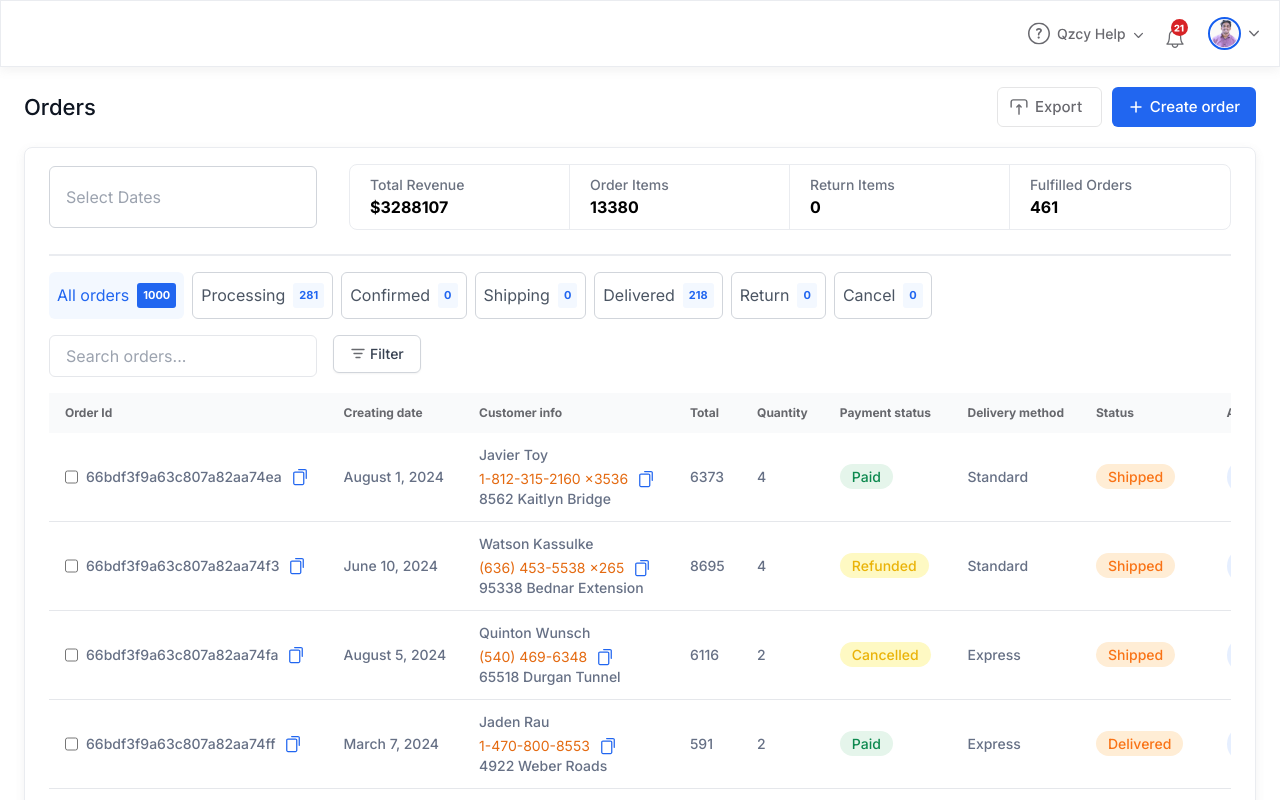
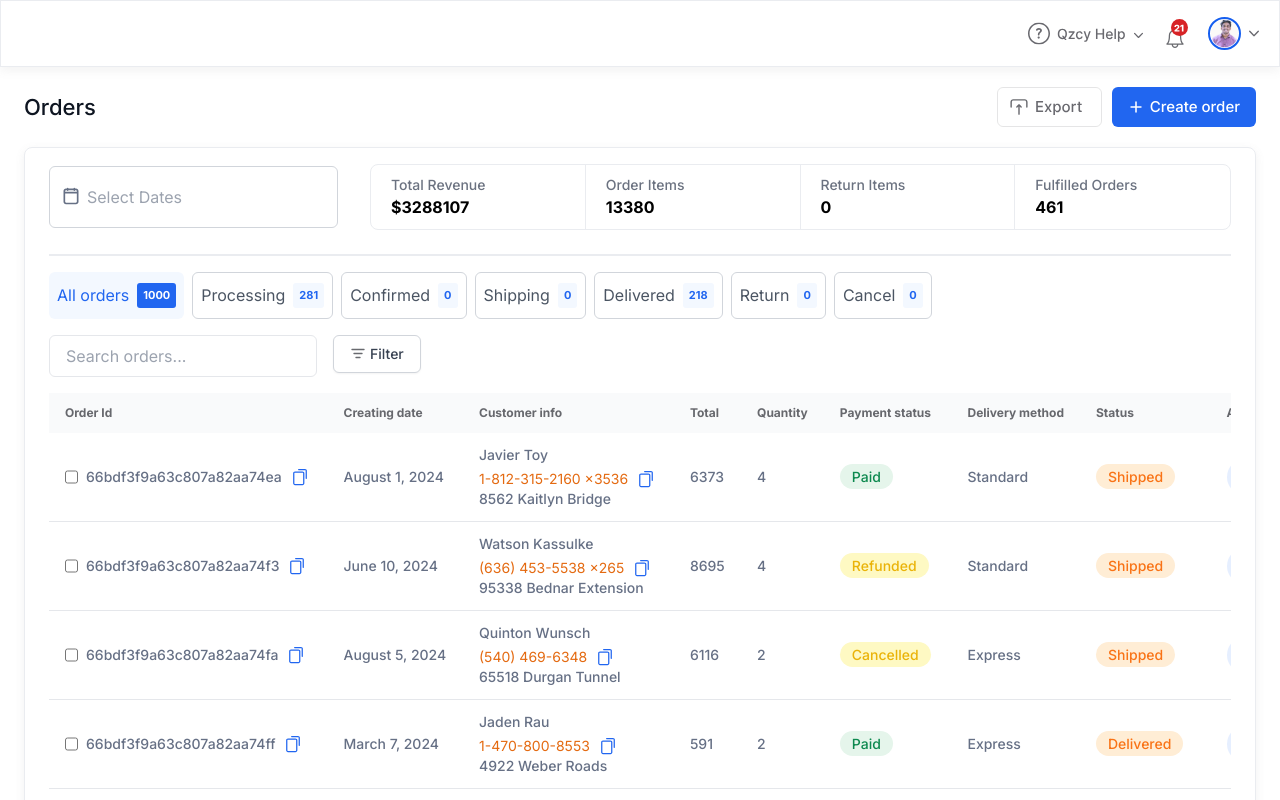
Before and after one commit to tanmoypaul1005/qzency, a Next.js app: page / in a window 1280 px wide. Shown: the top 800 px of the page. Built offline with nearby package versions, Linux system fonts and the light colour scheme.

Commit message:
refactor: Add calendar icon to OrderDatePicker component

```diff
--- a/app/components/filter/OrderDatePicker.js
+++ b/app/components/filter/OrderDatePicker.js
@@ -1,13 +1,15 @@
 /* eslint-disable react-hooks/exhaustive-deps */
 "use client"
 import { useOrderStore } from '@/store/ordersStore';
-import React, { useState,useEffect } from 'react';
+import { iCalender } from '@/util/imageImports';
+import Image from 'next/image';
+import React, { useState, useEffect } from 'react';
 import DatePicker from 'react-datepicker';
 import 'react-datepicker/dist/react-datepicker.css';
 
 const OrderDatePicker = () => {
 
-    const {selectDate,setSelectDate, tampOrdersList, setOrderList } = useOrderStore();
+    const { selectDate, setSelectDate, tampOrdersList, setOrderList } = useOrderStore();
 
     useEffect(() => {
         if (selectDate) {
@@ -27,13 +29,18 @@ const OrderDatePicker = () => {
     };
 
     return (
+        <div className="relative">
             <DatePicker
                 selected={selectDate}
                 onChange={handleDateChange}
                 placeholderText="Select Dates"
                 dateFormat="MM/dd/yyyy"
-        className="px-4 py-[18px] text-gray-700 border border-gray-300 rounded-md focus:outline-none "
+                className="pr-4 pl-[37px] py-[18px] text-gray-700 border border-gray-300 rounded-md focus:outline-none "
             />
+            <div className="absolute left-3.5 top-[21px]">
+                <Image src={iCalender} alt="" />
+            </div>
+        </div>
     )
 }
 
--- a/app/components/filter/SearchBar.js
+++ b/app/components/filter/SearchBar.js
@@ -3,7 +3,7 @@ import { useOrderStore } from '@/store/ordersStore';
 import React, { useState } from 'react';
 
 const SearchBar = ({ placeholder }) => {
-  const { ordersList,tampOrdersList, setOrderList } = useOrderStore();
+  const { tampOrdersList, setOrderList } = useOrderStore();
   const [searchQuery, setSearchQuery] = useState('');
 
   const handleInputChange = (e) => {
@@ -36,7 +36,7 @@ const SearchBar = ({ placeholder }) => {
         onChange={handleInputChange}
         className="flex-grow text-gray-600 outline-none"
       />
-      <i className="text-gray-500 fas fa-search"></i>
+
     </div>
   );
 };
--- a/util/imageImports.js
+++ b/util/imageImports.js
@@ -6,6 +6,6 @@ export { default as iNotification  } from "../public/icon/notification.svg";
 export { default as iAvatar  } from "../public/icon/avatar.svg";
 export { default as iFilter } from "../public/icon/filter.svg";
 export { default as iHelp } from "../public/icon/help.svg";
-
+export { default as iCalender } from "../public/icon/calender.svg";
 export { default as iArrowRight } from "../public/icon/ArrowRight.svg";
 export { default as iArrowLeft } from "../public/icon/ArrowLeft.svg";
```
Also changed, not shown: public/icon/calender.svg (added). Lines whose indentation alone changed are shown as unchanged.
